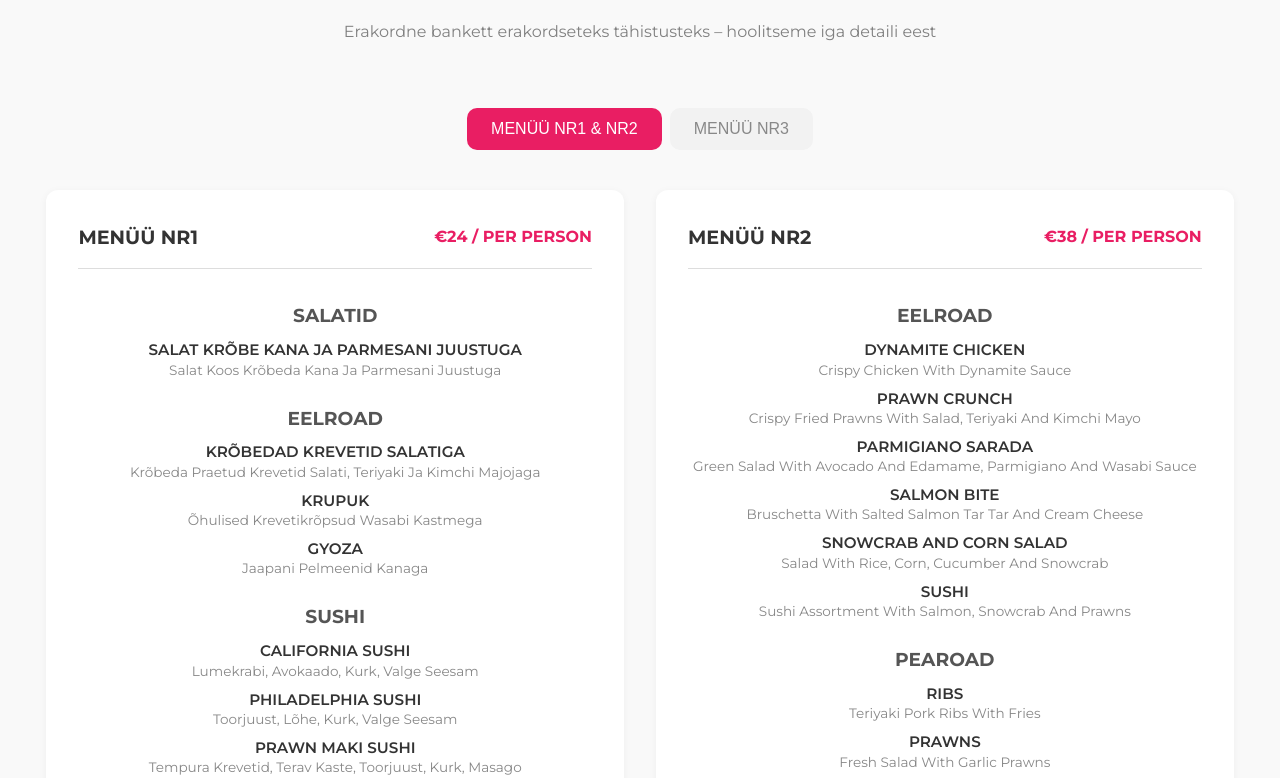
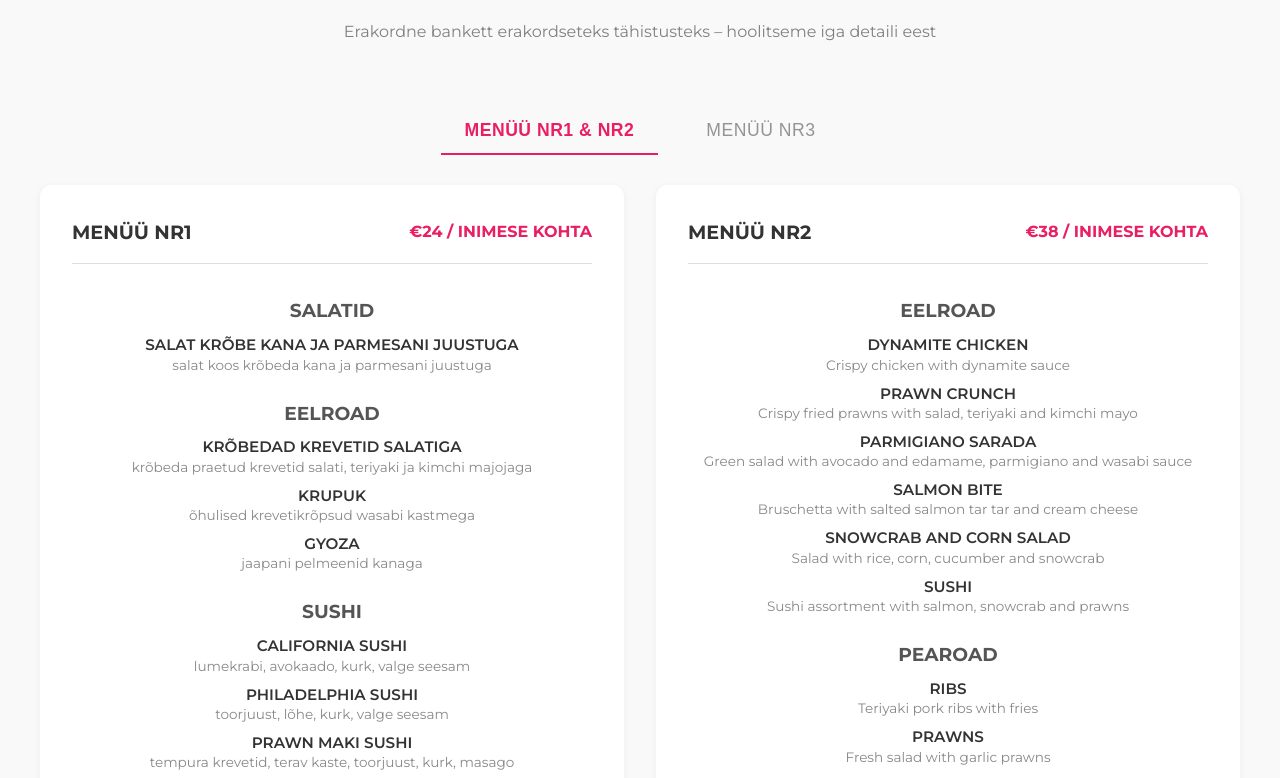
Before and after one commit to CrazyGaffer/Sakura_Resto, a React (Vite) app: page / in a window 1280 px wide. Shown: the part 5094-5872 px from the top of the page. Built offline with nearby package versions, Linux system fonts and the light colour scheme.

Commit message:
Small Translation Update

```diff
--- a/src/i18next.config.jsx
+++ b/src/i18next.config.jsx
@@ -89,7 +89,9 @@ const resources = {
                     subheading: "An Exceptional Banquet for Extraordinary Celebrations – We’ve Got Every Detail Covered",
                     menu_nr1: "MENU NR1",
                     menu_nr2: "MENU NR2",
+                    menu_nr2_selector: "NR2",
                     menu_nr3: "MENU NR3",
+                    price: "Per person",
                     drinks_title: "Drinks",
                     salads_title: "Salads",
                     appetizers_title: "Appetizers",
@@ -392,6 +394,7 @@ const resources = {
                     menu_nr2: "MENÜÜ NR2",
                     menu_nr3: "MENÜÜ NR3",
                     menu_nr2_selector: "NR2",
+                    price: "INIMESE KOHTA",
                     salads_title: "SALATID",
                     drinks_title: "JOOGID",
                     mains_title: "PEAROAD",
@@ -634,11 +637,13 @@ const resources = {
                     desserts_title: "Десерты",
                     menu_nr1: "МЕНЮ NR1",
                     menu_nr2: "МЕНЮ NR2",
+                    menu_nr2_selector: "NR2",
                     menu_nr3: "МЕНЮ NR3",
+                    price: "НА ЧЕЛОВЕКА",
                     dishes: {
                         pankoChickenSalad: {
                             name: "PANKO CHICKEN SALAD",
-                            subtitle: "салат с хрустящей курицей и пармезаном"
+                            subtitle: "Cалат с хрустящей курицей и пармезаном"
                         },
                         prawnCrunch: {
                             name: "PRAWN CRUNCH",
--- a/src/pages/events/subitems/banquet/BanquetMenu.scss
+++ b/src/pages/events/subitems/banquet/BanquetMenu.scss
@@ -15,7 +15,7 @@ $detail-medium-contrast: color.scale($gray, $lightness: 40%);
   max-width: 1400px;
   margin: auto;
 
-  // HEADER
+  // HEADER (unchanged)
   .packages-header {
     flex: 0 0 100%;
     text-align: center;
@@ -65,28 +65,55 @@ $detail-medium-contrast: color.scale($gray, $lightness: 40%);
     }
   }
 
-  // Tabs interface
+  // Enhanced Tabs interface
   .tabs {
+    width: 100%;
+
     .tab-list {
       display: flex;
       justify-content: center;
-      margin-bottom: 1.5rem;
-      gap: 0.5rem;
+      margin-bottom: 2rem;
+      gap: 1.5rem;
+      position: relative;
 
       .tab {
-        background: $gray-light;
+        background: transparent;
         border: none;
         padding: 0.75rem 1.5rem;
-        margin-bottom: 1rem;
-        font-size: 1rem;
+        font-size: 1.1rem;
         cursor: pointer;
-        border-radius: 10px;
-        color: $gray;
-        transition: background 0.2s ease, color 0.2s ease;
+        color: color.scale($gray, $lightness: 10%);
+        position: relative;
+        transition: color 0.3s cubic-bezier(0.4, 0, 0.2, 1),
+        transform 0.3s cubic-bezier(0.4, 0, 0.2, 1);
+        font-weight: 500;
+        letter-spacing: 0.5px;
+        border-radius: 4px;
+
+        &::after {
+          content: '';
+          position: absolute;
+          bottom: -2px;
+          left: 0;
+          right: 0;
+          height: 2px;
+          background-color: $primary-color;
+          transform: scaleX(0);
+          transition: transform 0.3s ease;
+        }
+
+        &:hover {
+          color: $primary-color;
+        }
 
         &.active {
-          background: $primary-color;
-          color: white;
+          color: $primary-color;
+          /* Instant weight change */
+          font-weight: 600;
+
+          &::after {
+            transform: scaleX(1);
+          }
         }
       }
     }
@@ -100,7 +127,7 @@ $detail-medium-contrast: color.scale($gray, $lightness: 40%);
     }
   }
 
-  // Duo layout
+  // Rest of the existing styles remain exactly the same
   .banquet-menu-duo {
     display: flex;
     gap: 2rem;
@@ -113,7 +140,6 @@ $detail-medium-contrast: color.scale($gray, $lightness: 40%);
     max-width: 600px;
   }
 
-  // Card styling
   .banquet-menu-card {
     background: #fff;
     border-radius: 12px;
@@ -127,7 +153,7 @@ $detail-medium-contrast: color.scale($gray, $lightness: 40%);
       display: flex;
       justify-content: space-between;
       align-items: center;
-      flex-wrap: wrap;                  // allow wrap on narrow layouts
+      flex-wrap: wrap;
       text-transform: uppercase;
       font-size: 1.2rem;
       font-weight: 650;
@@ -137,7 +163,7 @@ $detail-medium-contrast: color.scale($gray, $lightness: 40%);
       margin-bottom: 2rem;
 
       .price {
-        margin-left: auto;             // push price to the right
+        margin-left: auto;
         color: $primary-color;
         font-size: 1rem;
         font-weight: 650;
@@ -176,7 +202,6 @@ $detail-medium-contrast: color.scale($gray, $lightness: 40%);
           }
 
           .product-subtitle {
-            text-transform: capitalize;
             font-size: 0.85rem;
             color: $gray;
           }
@@ -201,7 +226,6 @@ $detail-medium-contrast: color.scale($gray, $lightness: 40%);
     }
   }
 
-  // Footer
   .packages-footer {
     width: 100%;
     text-align: center;
@@ -214,7 +238,6 @@ $detail-medium-contrast: color.scale($gray, $lightness: 40%);
   }
 }
 
-// Fade‑in animation
 @keyframes fadeIn {
   from {
     opacity: 0;
@@ -226,39 +249,34 @@ $detail-medium-contrast: color.scale($gray, $lightness: 40%);
   }
 }
 
-// Responsive tweaks
 @media (max-width: 600px) {
   .tabs .tab-list .tab {
-    padding: 0.5rem 1rem;
-    font-size: 0.9rem;
+    padding: 0.75rem 1rem;
+    font-size: 0.95rem;
   }
   .banquet-menu-duo {
     flex-direction: column;
   }
 }
 
-// ——— Only for very small screens: stack title/number and price ———
 @media (max-width: 575px) {
   .banquet-menu-card {
     h2 {
-      flex-direction: column;        // stack the two flex children
+      flex-direction: column;
       align-items: flex-start;
-      font-size: 1rem;               // optional: slightly smaller
+      font-size: 1rem;
       line-height: 1.2;
     }
-    /* each child becomes its own column */
     h2 > .menu-label,
     h2 > .price {
       display: flex;
       flex-direction: column;
       width: 100%;
     }
-    /* add spacing above the price */
     h2 > .price {
       margin-top: 0.5rem;
-      font-size: 0.85rem;            // optional: shrink price
+      font-size: 0.85rem;
     }
-    /* small tweak for the menu-number under the label */
     h2 > .menu-label .menu-number {
       margin-top: 0.25rem;
       font-size: 0.9em;
--- a/src/pages/events/subitems/banquet/MenuNR1.jsx
+++ b/src/pages/events/subitems/banquet/MenuNR1.jsx
@@ -7,7 +7,7 @@ const MenuNR1 = () => {
     return (
         <div className="banquet-menu-card">
             <h2>
-                {t('events.banquet_menu.menu_nr1')} <span className="price">€24 / per person</span>
+                {t('events.banquet_menu.menu_nr1')} <span className="price">€24 / {t('events.banquet_menu.price')}</span>
             </h2>
 
             <div className="menu-section">
--- a/src/pages/events/subitems/banquet/MenuNR2.jsx
+++ b/src/pages/events/subitems/banquet/MenuNR2.jsx
@@ -7,7 +7,7 @@ const MenuNR2 = () => {
     return (
         <div className="banquet-menu-card">
             <h2>
-                {t('events.banquet_menu.menu_nr2')} <span className="price">€38 / per person</span>
+                {t('events.banquet_menu.menu_nr2')} <span className="price">€38 / {t('events.banquet_menu.price')}</span>
             </h2>
 
             <div className="menu-section">
--- a/src/pages/events/subitems/banquet/MenuNR3.jsx
+++ b/src/pages/events/subitems/banquet/MenuNR3.jsx
@@ -7,7 +7,7 @@ const MenuNR3 = () => {
     return (
         <div className="banquet-menu-card">
             <h2>
-                {t('events.banquet_menu.menu_nr3')} <span className="price">€61 / per person</span>
+                {t('events.banquet_menu.menu_nr3')} <span className="price">€61 / {t('events.banquet_menu.price')}</span>
             </h2>
 
             <div className="menu-section">
```
